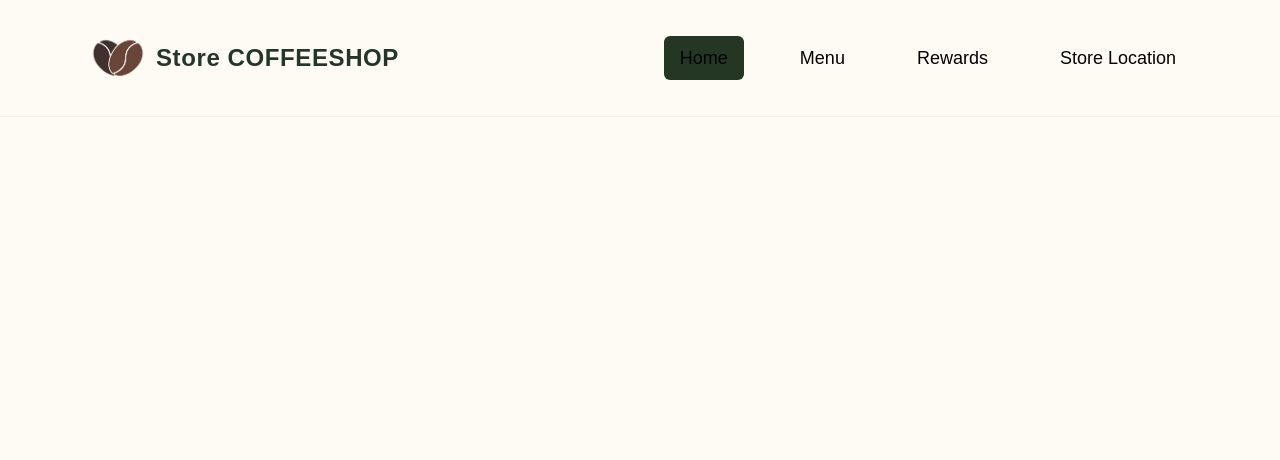
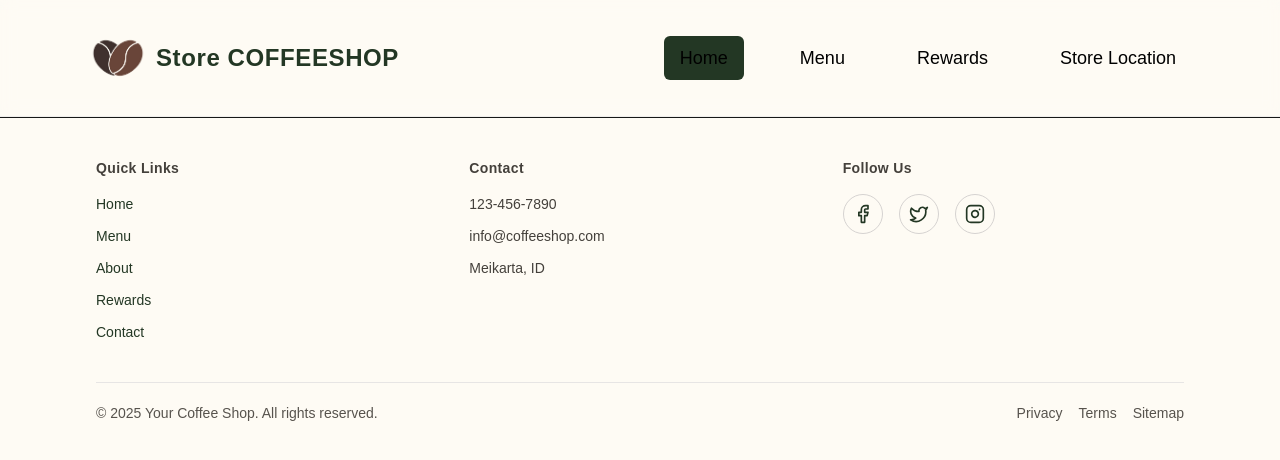
Before and after one commit to dmjrmh/next-coffee-shop, a Next.js app: page / in a window 1280 px wide. Shown: the top 460 px of the page. Built offline with nearby package versions, Linux system fonts and the light colour scheme.

Commit message:
added footer

```diff
--- a/src/app/layout.tsx
+++ b/src/app/layout.tsx
@@ -2,6 +2,7 @@ import type { Metadata } from 'next'
 import { Geist, Geist_Mono } from 'next/font/google'
 import './globals.css'
 import Navbar from '@/components/home/Navbar'
+import Footer from '@/components/home/Footer'
 
 const geistSans = Geist({
   variable: '--font-geist-sans',
@@ -31,6 +32,7 @@ export default function RootLayout({
         <main>
           <Navbar />
           {children}
+          <Footer />
         </main>
       </body>
     </html>
--- /dev/null
+++ b/src/components/home/Footer.tsx
@@ -0,0 +1,97 @@
+import Link from "next/link";
+import { Facebook, Twitter, Instagram } from "lucide-react";
+
+const navLinks = [
+  { href: "/", label: "Home" },
+  { href: "/menu", label: "Menu" },
+  { href: "/about", label: "About" },
+  { href: "/rewards", label: "Rewards" },
+  { href: "/contact", label: "Contact" },
+];
+
+export default function Footer() {
+  return (
+    <footer className="border-t bg-[#fefbf4]">
+      <div className="mx-auto max-w-6xl px-4 sm:px-6 lg:px-8">
+        <div className="grid grid-cols-1 gap-8 py-10 sm:grid-cols-2 md:grid-cols-3">
+          <div>
+            <h3 className="text-sm font-semibold tracking-wide text-stone-700">
+              Quick Links
+            </h3>
+            <ul className="mt-4 space-y-3 text-sm">
+              {navLinks.map((item) => (
+                <li key={item.href}>
+                  <Link
+                    href={item.href}
+                    className="text-starbuck hover:text-stone-900 hover:underline"
+                  >
+                    {item.label}
+                  </Link>
+                </li>
+              ))}
+            </ul>
+          </div>
+
+          <div>
+            <h3 className="text-sm font-semibold tracking-wide text-stone-700">
+              Contact
+            </h3>
+            <ul className="mt-4 space-y-3 text-sm text-stone-700">
+              <li>
+                <a href="tel:+11234567890" className="hover:underline">
+                  123-456-7890
+                </a>
+              </li>
+              <li>
+                <a href="mailto:info@coffeeshop.com" className="hover:underline">
+                  info@coffeeshop.com
+                </a>
+              </li>
+              <li>Meikarta, ID</li>
+            </ul>
+          </div>
+
+          <div>
+            <h3 className="text-sm font-semibold tracking-wide text-stone-700">
+              Follow Us
+            </h3>
+            <div className="mt-4 flex gap-4">
+              <a
+                aria-label="Facebook"
+                href="https://facebook.com"
+                className="group inline-flex size-10 items-center justify-center rounded-full border border-stone-300 hover:bg-starbuck hover:text-[#fefbf4] transition"
+              >
+                <Facebook className="h-5 w-5 text-starbuck group-hover:text-[#fefbf4]" />
+              </a>
+              <a
+                aria-label="Twitter"
+                href="https://x.com"
+                className="group inline-flex size-10 items-center justify-center rounded-full border border-stone-300 hover:bg-starbuck hover:text-[#fefbf4] transition"
+              >
+                <Twitter className="h-5 w-5 text-starbuck group-hover:text-[#fefbf4]" />
+              </a>
+              <a
+                aria-label="Instagram"
+                href="https://instagram.com"
+                className="group inline-flex size-10 items-center justify-center rounded-full border border-stone-300 hover:bg-starbuck hover:text-[#fefbf4] transition"
+              >
+                <Instagram className="h-5 w-5 text-starbuck group-hover:text-[#fefbf4]" />
+              </a>
+            </div>
+          </div>
+        </div>
+
+        <div className="border-t border-stone-200 py-5 text-sm text-stone-600">
+          <div className="flex flex-col items-center justify-between gap-3 sm:flex-row">
+            <p>© {new Date().getFullYear()} Your Coffee Shop. All rights reserved.</p>
+            <div className="flex gap-4">
+              <Link href="/privacy" className="hover:underline">Privacy</Link>
+              <Link href="/terms" className="hover:underline">Terms</Link>
+              <Link href="/sitemap" className="hover:underline">Sitemap</Link>
+            </div>
+          </div>
+        </div>
+      </div>
+    </footer>
+  );
+}
```
